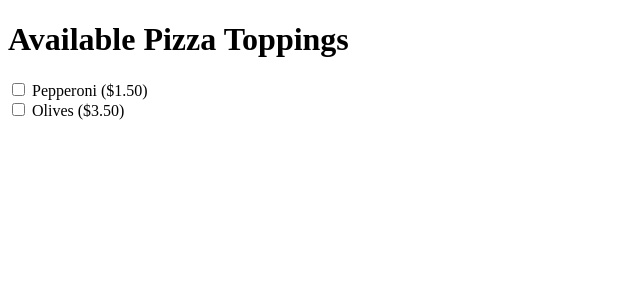
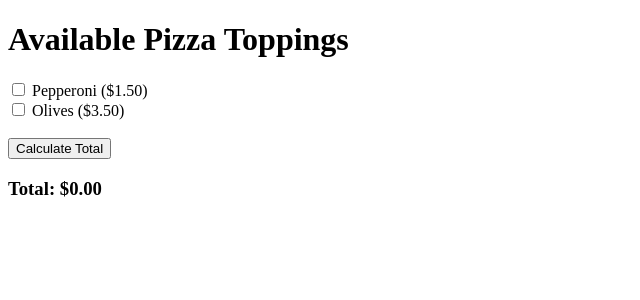
Before and after one commit to 2019-fall-jsf-th/components, an Angular app: page / in a window 1280 px wide. Shown: the top 300 px of the page, without its empty margins (0-640 px from the left). Built offline with nearby package versions, Linux system fonts and the light colour scheme.

Commit message:
Got total calculations working

```diff
--- a/src/app/pizza-topping/pizza-topping.component.html
+++ b/src/app/pizza-topping/pizza-topping.component.html
@@ -10,3 +10,13 @@
         {{ pt.name }} ({{ pt.price | currency }})
     </label>
 </div>
+<br>
+<div>
+    <!-- When clicked, will add up pizza topping total prices -->
+    <button
+        (click)='calculateTotal()'
+    >
+        Calculate Total
+    </button>
+    <h3>Total: {{ total | currency }}</h3>
+</div>
--- a/src/app/pizza-topping/pizza-topping.component.ts
+++ b/src/app/pizza-topping/pizza-topping.component.ts
@@ -32,4 +32,16 @@ export class PizzaToppingComponent implements OnInit {
     console.log(this.availablePizzaToppings)
   }
 
+  total = 0;
+  calculateTotal() {
+    this.total = this.availablePizzaToppings
+    // filter only checked items
+      .filter(x => x.checked)
+    // sum up the checked items
+      .reduce(
+        (acc, x) => acc + x.price
+        , 0
+      )
+    ;
+  }
 }
```
